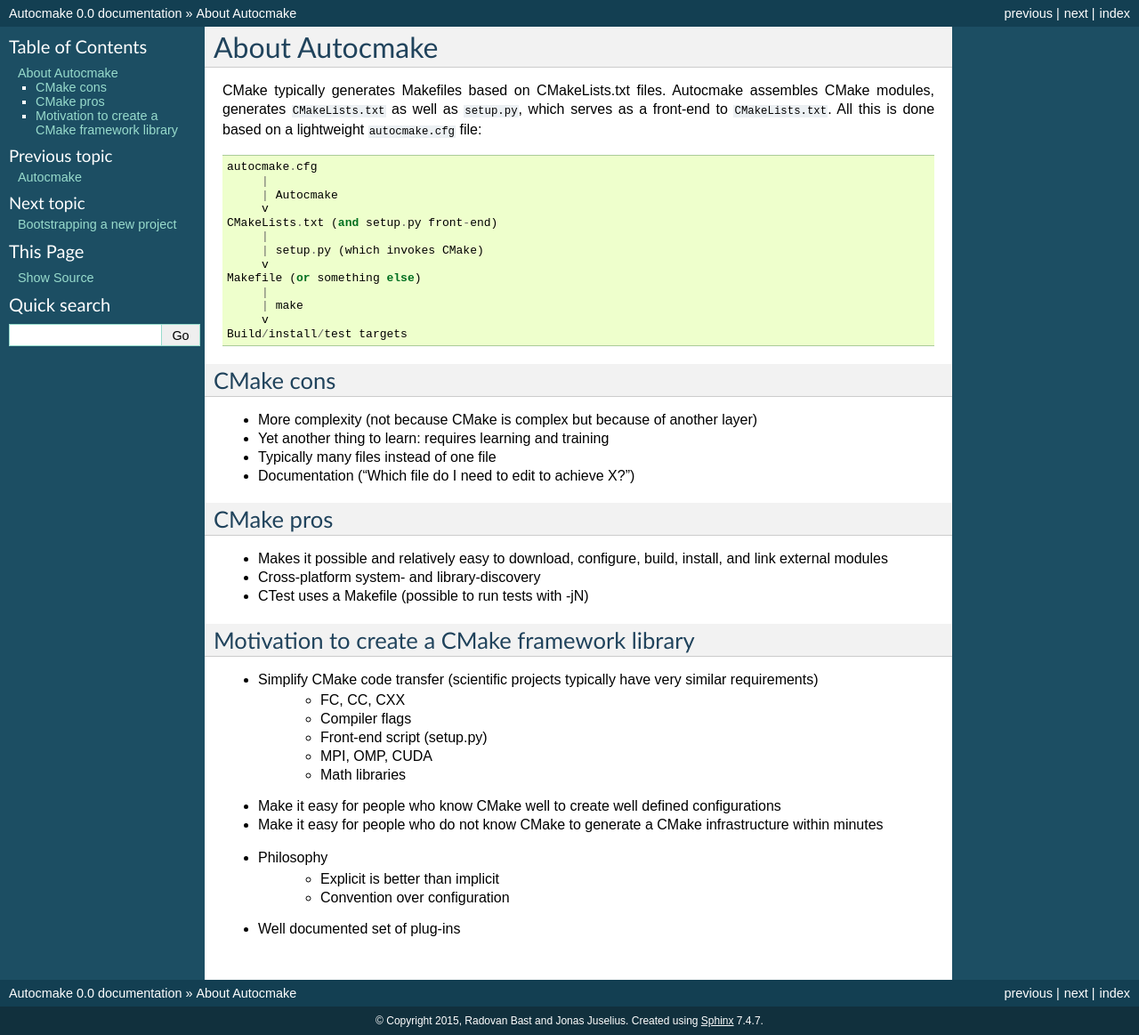
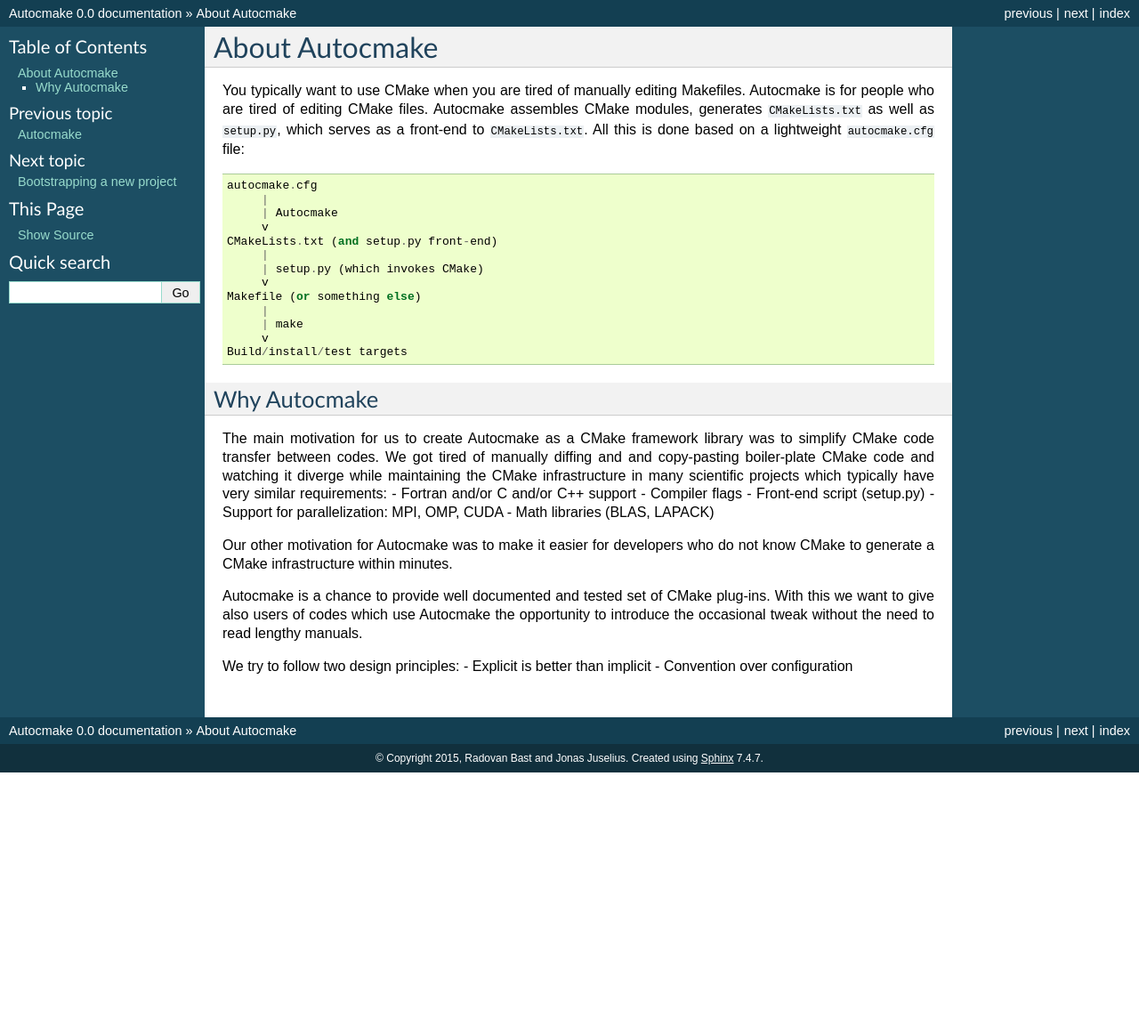
Before and after one commit to dev-cafe/autocmake, a Sphinx documentation site: the page built from doc/about.rst, in a window 1280 px wide. Shown: the whole page at 89% size. Built offline with Sphinx 7.4.7, drawn with Linux system fonts in a browser that asks for light colours; after the commit the page ends 900 px from its top, so only the background shows below that.

Commit message:
update about section

```diff
--- a/doc/about.rst
+++ b/doc/about.rst
@@ -3,10 +3,11 @@
 About Autocmake
 ===============
 
-CMake typically generates Makefiles based on CMakeLists.txt files.  Autocmake
-assembles CMake modules, generates ``CMakeLists.txt`` as well as ``setup.py``,
-which serves as a front-end to ``CMakeLists.txt``. All this is done based on a
-lightweight ``autocmake.cfg`` file::
+You typically want to use CMake when you are tired of manually editing
+Makefiles. Autocmake is for people who are tired of editing CMake files.
+Autocmake assembles CMake modules, generates ``CMakeLists.txt`` as well as
+``setup.py``, which serves as a front-end to ``CMakeLists.txt``. All this is
+done based on a lightweight ``autocmake.cfg`` file::
 
   autocmake.cfg
        |
@@ -23,35 +24,28 @@
   Build/install/test targets
 
 
-CMake cons
-----------
+Why Autocmake
+-------------
 
-- More complexity (not because CMake is complex but because of another layer)
-- Yet another thing to learn: requires learning and training
-- Typically many files instead of one file
-- Documentation ("Which file do I need to edit to achieve X?")
+The main motivation for us to create Autocmake as a CMake framework library was
+to simplify CMake code transfer between codes. We got tired of manually diffing
+and and copy-pasting boiler-plate CMake code and watching it diverge while
+maintaining the CMake infrastructure in many scientific projects which
+typically have very similar requirements:
+- Fortran and/or C and/or C++ support
+- Compiler flags
+- Front-end script (setup.py)
+- Support for parallelization: MPI, OMP, CUDA
+- Math libraries (BLAS, LAPACK)
 
+Our other motivation for Autocmake was to make it easier for developers who do
+not know CMake to generate a CMake infrastructure within minutes.
 
-CMake pros
-----------
+Autocmake is a chance to provide well documented and tested set of CMake
+plug-ins. With this we want to give also users of codes which use Autocmake the
+opportunity to introduce the occasional tweak without the need to read lengthy
+manuals.
 
-- Makes it possible and relatively easy to download, configure, build, install, and link external modules
-- Cross-platform system- and library-discovery
-- CTest uses a Makefile (possible to run tests with -jN)
-
-
-Motivation to create a CMake framework library
-----------------------------------------------
-
-- Simplify CMake code transfer (scientific projects typically have very similar requirements)
-    - FC, CC, CXX
-    - Compiler flags
-    - Front-end script (setup.py)
-    - MPI, OMP, CUDA
-    - Math libraries
-- Make it easy for people who know CMake well to create well defined configurations
-- Make it easy for people who do not know CMake to generate a CMake infrastructure within minutes
-- Philosophy
-    - Explicit is better than implicit
-    - Convention over configuration
-- Well documented set of plug-ins
+We try to follow two design principles:
+- Explicit is better than implicit
+- Convention over configuration
```
